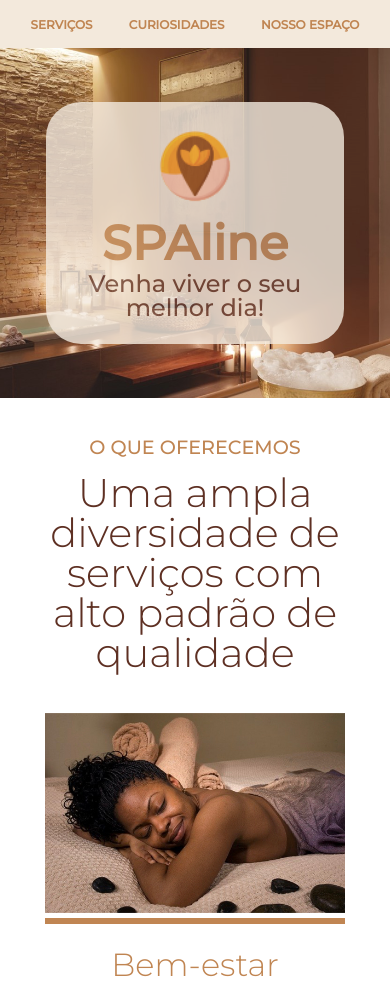
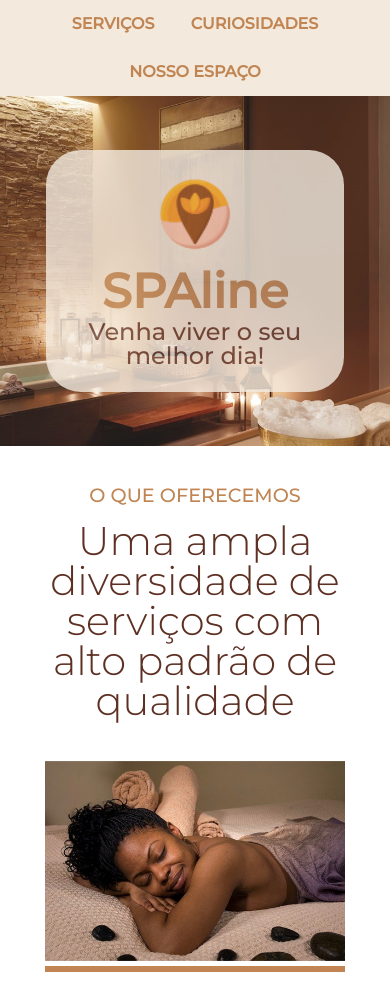
Before and after one commit to laraberns/SPAline-landingpage, a plain HTML site: page index.html in a window 390 px wide. Shown: the top 984 px of the page. Drawn offline with nearby package versions, Linux system fonts and the light colour scheme.

Commit message:
changing mobile display

```diff
--- a/styles/components/_flor.scss
+++ b/styles/components/_flor.scss
@@ -78,5 +78,6 @@
 @media (max-width: 576px) {
     #flor {
         margin: 40px;
+        gap: 3rem;
     }
   }
--- a/styles/components/_navbar.scss
+++ b/styles/components/_navbar.scss
@@ -33,7 +33,7 @@ nav {
             li {
 
                 a {
-                    font-size: $tamanho-do-texto/4;
+                    font-size: $tamanho-do-texto/3;
                 }
             }
         }
```
Also changed, not shown: styles/style.css, 1 other file.
